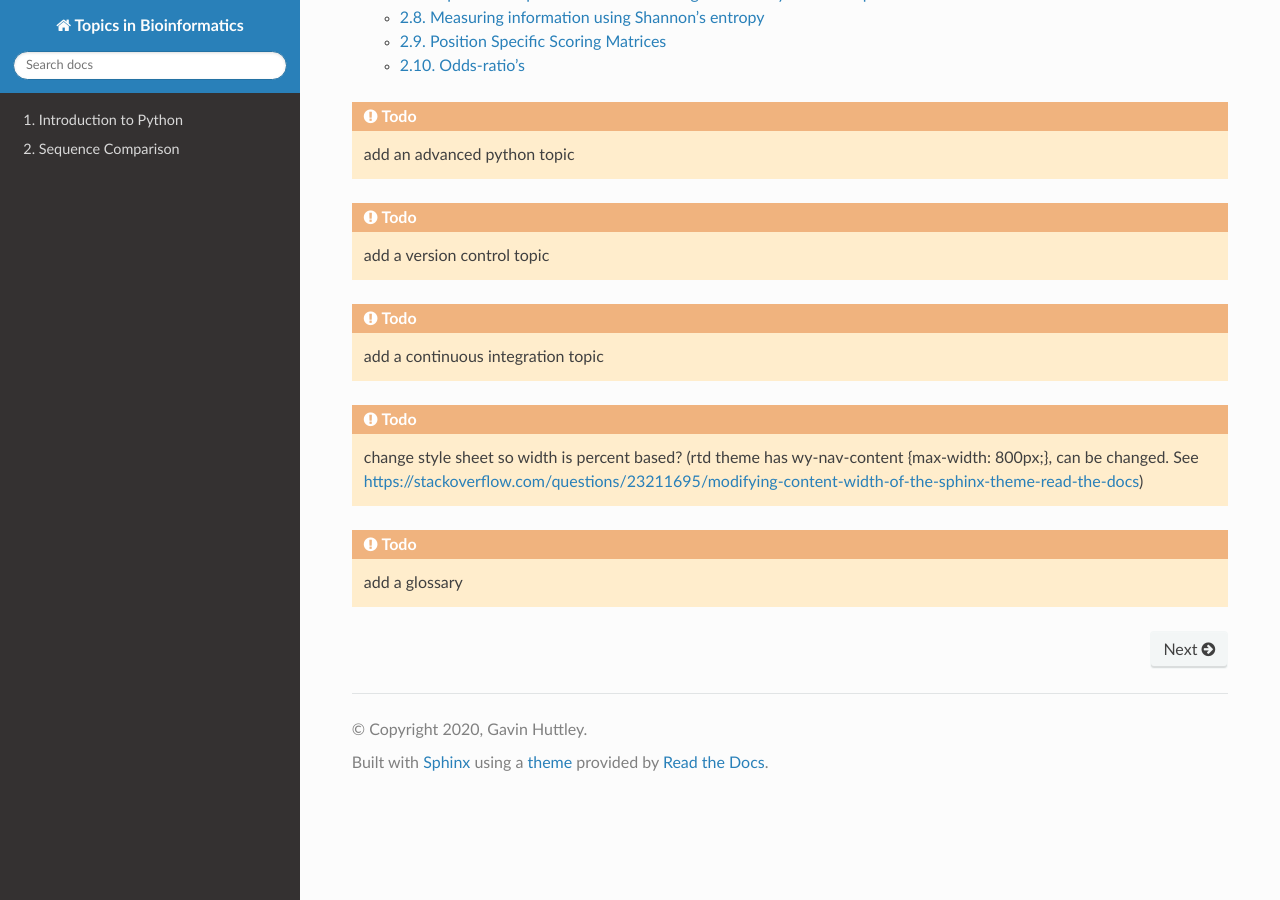
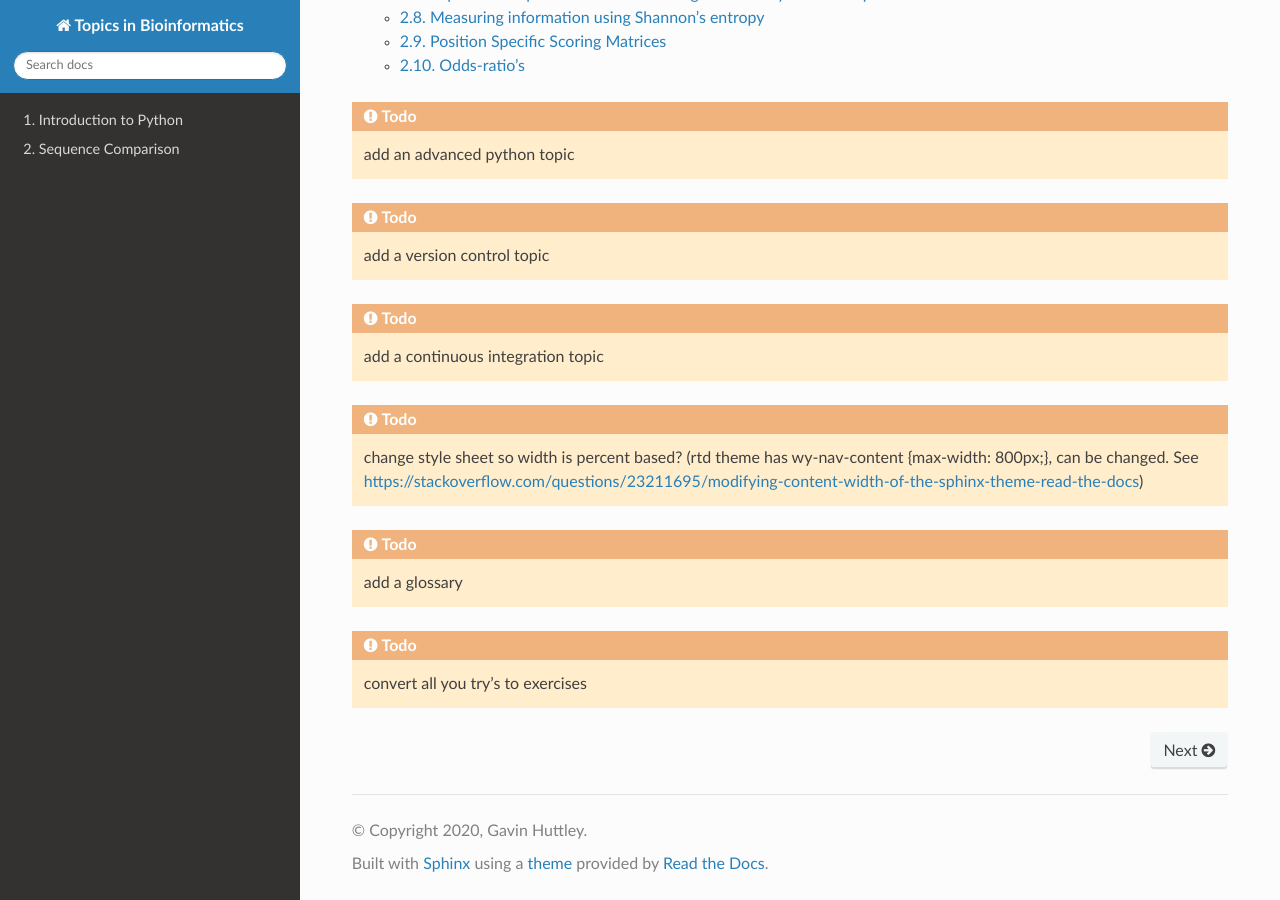
Before and after one commit to GavinHuttley/tib, a Sphinx documentation site: the page built from source/index.rst, in a window 1280 px wide and 900 px high, scrolled down 960 px. Built offline with Sphinx 7.4.7 and the Read the Docs theme 2.0.0, drawn with Linux system fonts in a browser that asks for light colours; pages that are not in the unit, such as notebooks, are missing from menus.

Commit message:
ENH: added more todos

```diff
--- a/source/index.rst
+++ b/source/index.rst
@@ -23,3 +23,5 @@ Bioinformatics and its Applications
 .. todo:: change style sheet so width is percent based? (rtd theme has wy-nav-content {max-width: 800px;}, can be changed. See https://stackoverflow.com/questions/23211695/modifying-content-width-of-the-sphinx-theme-read-the-docs)
 
 .. todo:: add a glossary
+
+.. todo:: convert all you try's to exercises
--- a/source/python/index.rst
+++ b/source/python/index.rst
@@ -3,6 +3,8 @@ Introduction to Python
 ######################
 
 .. sectionauthor:: Gavin Huttley
+
+.. todo:: have a section on setting up their own computer
 
 .. toctree::
     :maxdepth: 2
```
